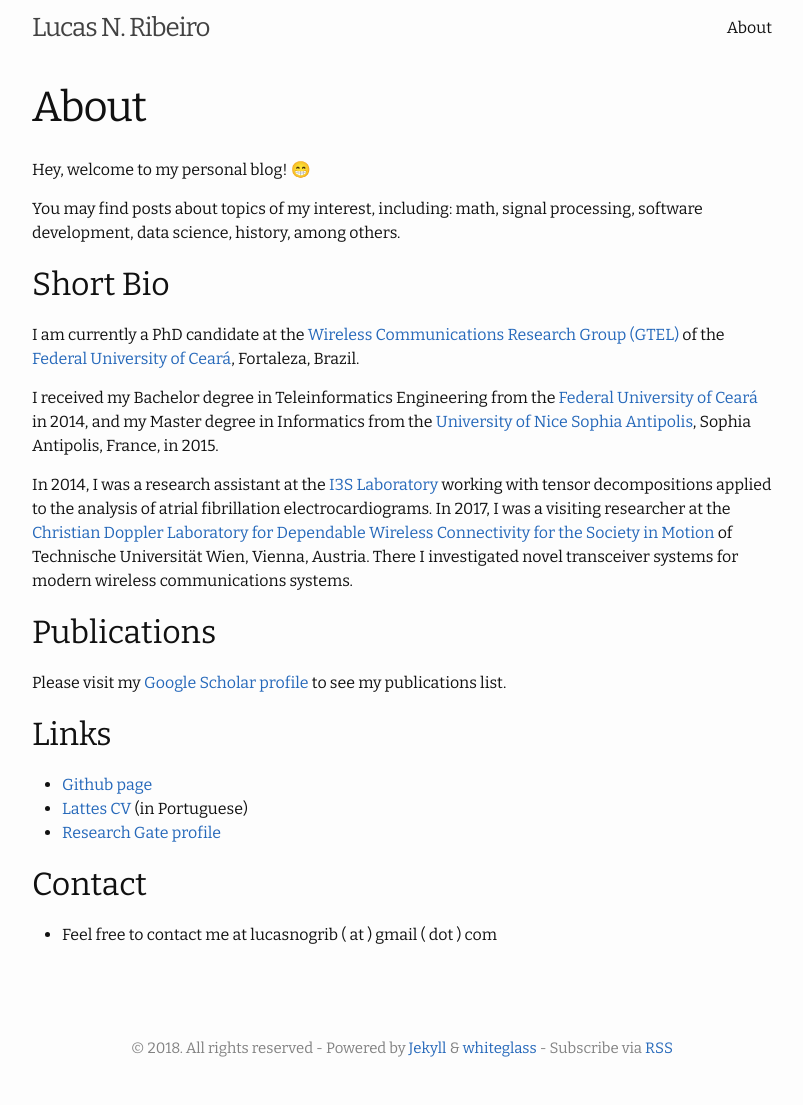
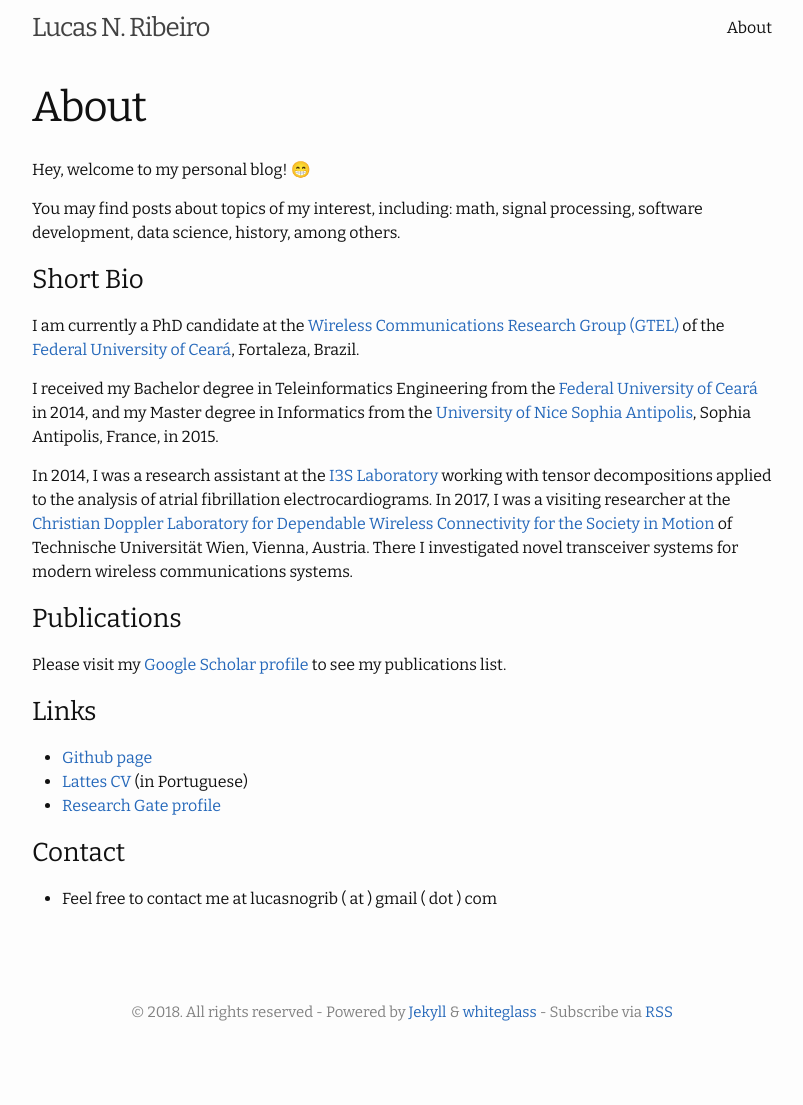
Before and after one commit to lnribeiro/lnribeiro.github.io, a Jekyll site: the page built from about.markdown, in a window 1280 px wide. Shown: the whole page, without its empty margins (238-1041 px from the left). Built offline with Jekyll 4.4.1, drawn with Linux system fonts in a browser that asks for light colours; after the commit the page ends 1069 px from its top, so only the background shows below that.

Commit message:
small typo correction

```diff
--- a/_posts/2019-01-26-news-papers-iet-sp.markdown
+++ b/_posts/2019-01-26-news-papers-iet-sp.markdown
@@ -1,7 +1,7 @@
 ---
 layout: post
 title:  "New beamforming papers published!"
-date:   2019-01-29 18:03:10 -0300
+date:   2019-01-26 18:03:10 -0300
 ---
 
 It's a pleasure to share that our papers [Low-complexity separable beamformers for massive antenna array systems](http://dx.doi.org/10.1049/iet-spr.2018.5115) and [Separable linearly constrained minimum variance beamformers](http://dx.doi.org/10.1016/j.sigpro.2018.12.010) have been accepted to be published!
--- a/about.markdown
+++ b/about.markdown
@@ -8,7 +8,7 @@ Hey, welcome to my personal blog! 😁
 
 You may find posts about topics of my interest, including: math, signal processing, software development, data science, history, among others.
 
-## Short Bio
+### Short Bio
 
 I am currently a PhD candidate at the [Wireless Communications Research Group (GTEL)](https://gtel.ufc.br) of the [Federal University of Ceará](https://ufc.br), Fortaleza, Brazil.
 
@@ -16,16 +16,16 @@ I received my Bachelor degree in Teleinformatics Engineering from the [Federal U
 
 In 2014, I was a research assistant at the [I3S Laboratory](http://i3s.unice.fr) working with tensor decompositions applied to the analysis of atrial fibrillation electrocardiograms. In 2017, I was a visiting researcher at the [Christian Doppler Laboratory for Dependable Wireless Connectivity for the Society in Motion](https://www.nt.tuwien.ac.at/christian-doppler-laboratory/) of Technische Universität Wien, Vienna, Austria. There I investigated novel transceiver systems for modern wireless communications systems.
 
-## Publications
+### Publications
 
 Please visit my [Google Scholar profile](https://scholar.google.com.br/citations?user=STk6opQAAAAJ) to see my publications list.
 
-## Links
+### Links
 
 * [Github page](https://github.com/lnribeiro)
 * [Lattes CV](http://buscatextual.cnpq.br/buscatextual/visualizacv.do?id=K4472660Y7) (in Portuguese)
 * [Research Gate profile](eita)
 
-## Contact
+### Contact
 
 * Feel free to contact me at lucasnogrib ( at ) gmail ( dot ) com
```
